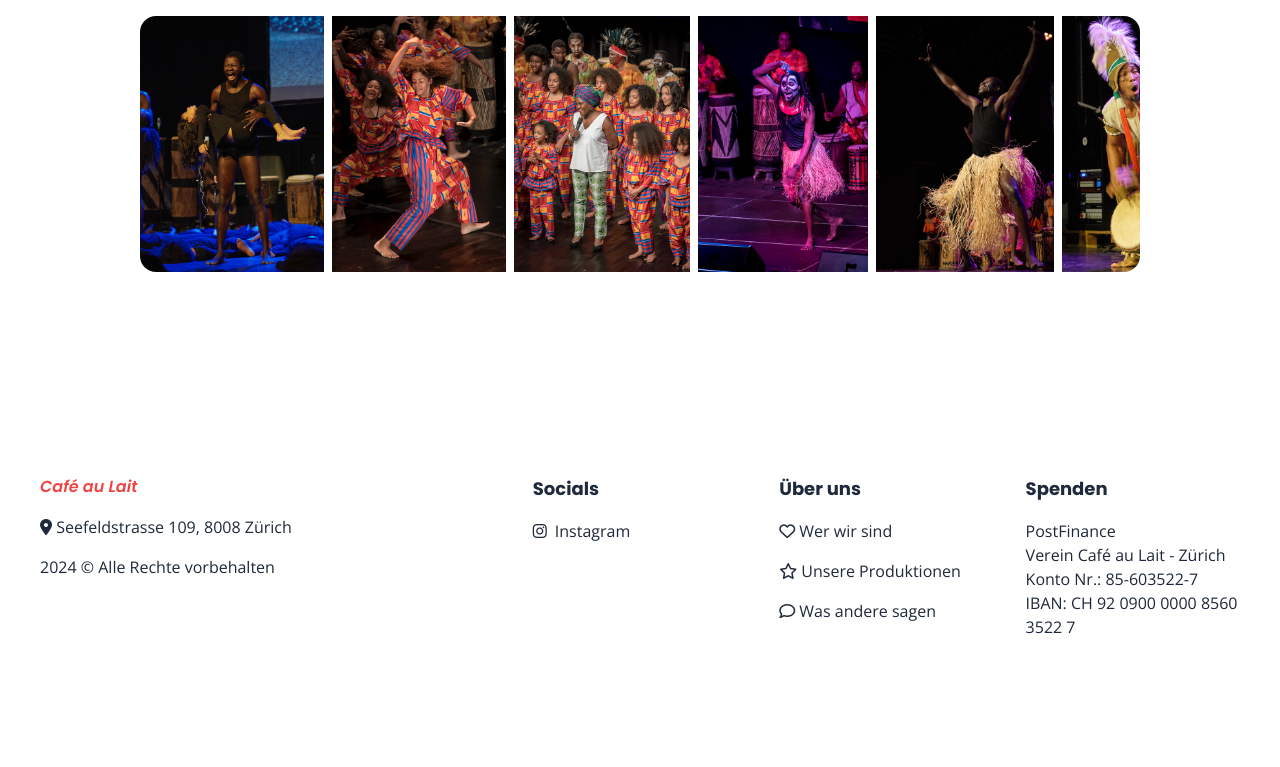
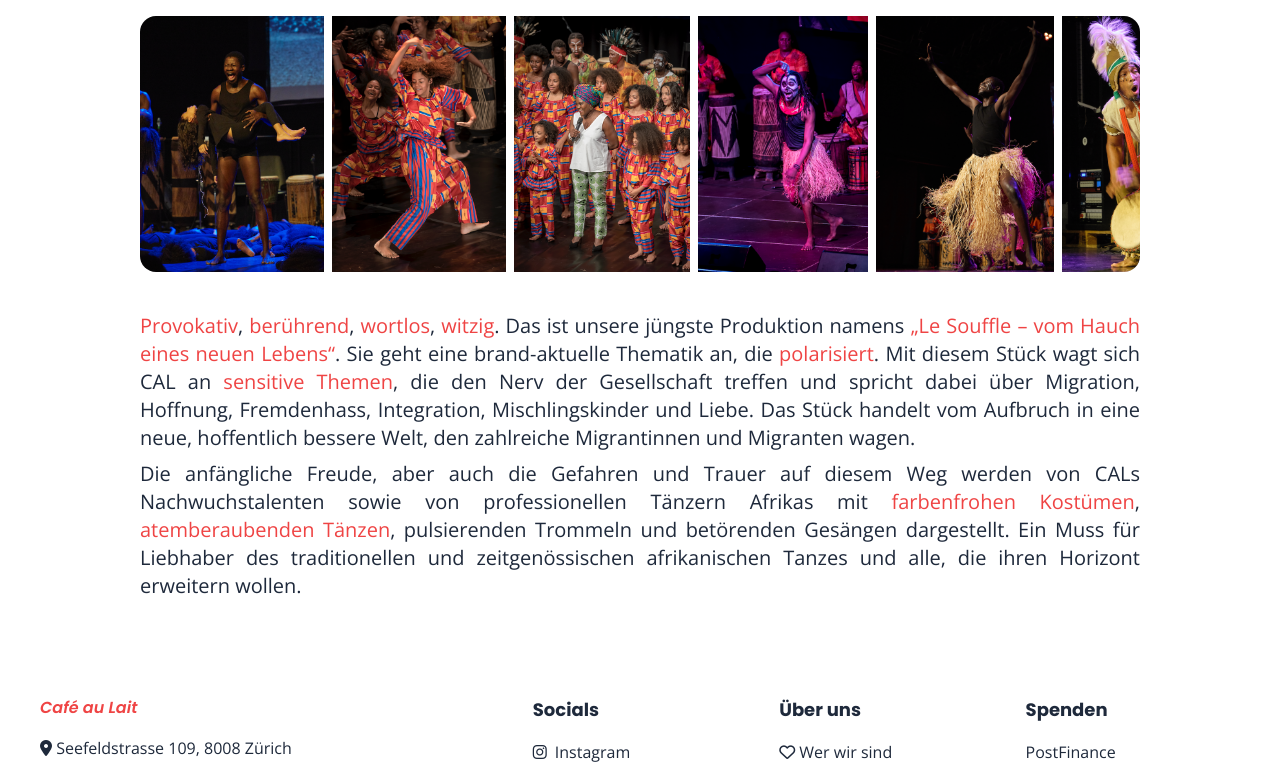
Before and after one commit to vntero/cafeaulait, a SvelteKit app: page /produktionen in a window 1280 px wide. Shown: the part 421-1188 px from the top of the page. Before the commit the page ends 1156 px from the top, so only its background shows below. Built offline with nearby package versions, Linux system fonts and the light colour scheme.

Commit message:
adds description

```diff
--- a/src/routes/produktionen/+page.svelte
+++ b/src/routes/produktionen/+page.svelte
@@ -7,7 +7,7 @@
 <SectionWrapper>
   <Header />
   <div class="flex flex-col gap-10 flex-1 items-center mt-16">
-    <!-- SLIDER TITLE -->
+    <!-- LE SOUFFLE - DIFF SLIDER TITLE -->
     <div
       class="diff aspect-[16/2] rounded-lg max-w-[1000px] mx-auto w-full text-center"
     >
@@ -67,6 +67,35 @@
       </div>
     </div>
     <!-- PRODUCTION DESCRIPTION -->
-  </div></SectionWrapper
->
+    <div class="flex flex-col gap-2">
+      <p class="text-base sm:text-lg md:text-xl text-justify max-w-[1000px]">
+        <span class="text-red-500">Provokativ</span>,
+        <span class="text-red-500">berührend</span>,
+        <span class="text-red-500">wortlos</span>,
+        <span class="text-red-500">witzig</span>. Das ist unsere jüngste
+        Produktion namens
+        <span class="text-red-500"
+          >„Le Souffle – vom Hauch eines neuen Lebens“</span
+        >. Sie geht eine brand-aktuelle Thematik an, die
+        <span class="text-red-500">polarisiert</span>. Mit diesem Stück wagt
+        sich CAL an <span class="text-red-500">sensitive Themen</span>, die den
+        Nerv der Gesellschaft treffen und spricht dabei über Migration,
+        Hoffnung, Fremdenhass, Integration, Mischlingskinder und Liebe. Das
+        Stück handelt vom Aufbruch in eine neue, hoffentlich bessere Welt, den
+        zahlreiche Migrantinnen und Migranten wagen.
+      </p>
+      <p class="text-base sm:text-lg md:text-xl text-justify max-w-[1000px]">
+        Die anfängliche Freude, aber auch die Gefahren und Trauer auf diesem Weg
+        werden von CALs Nachwuchstalenten sowie von professionellen Tänzern
+        Afrikas mit <span class="text-red-500">farbenfrohen Kostümen</span>,
+        <span class="text-red-500">atemberaubenden Tänzen</span>, pulsierenden
+        Trommeln und betörenden Gesängen dargestellt. Ein Muss für Liebhaber des
+        traditionellen und zeitgenössischen afrikanischen Tanzes und alle, die
+        ihren Horizont erweitern wollen.
+      </p>
+    </div>
+
+    <!-- RECENT EXHIBITIONS -->
+  </div>
+</SectionWrapper>
 <Footer />
```
